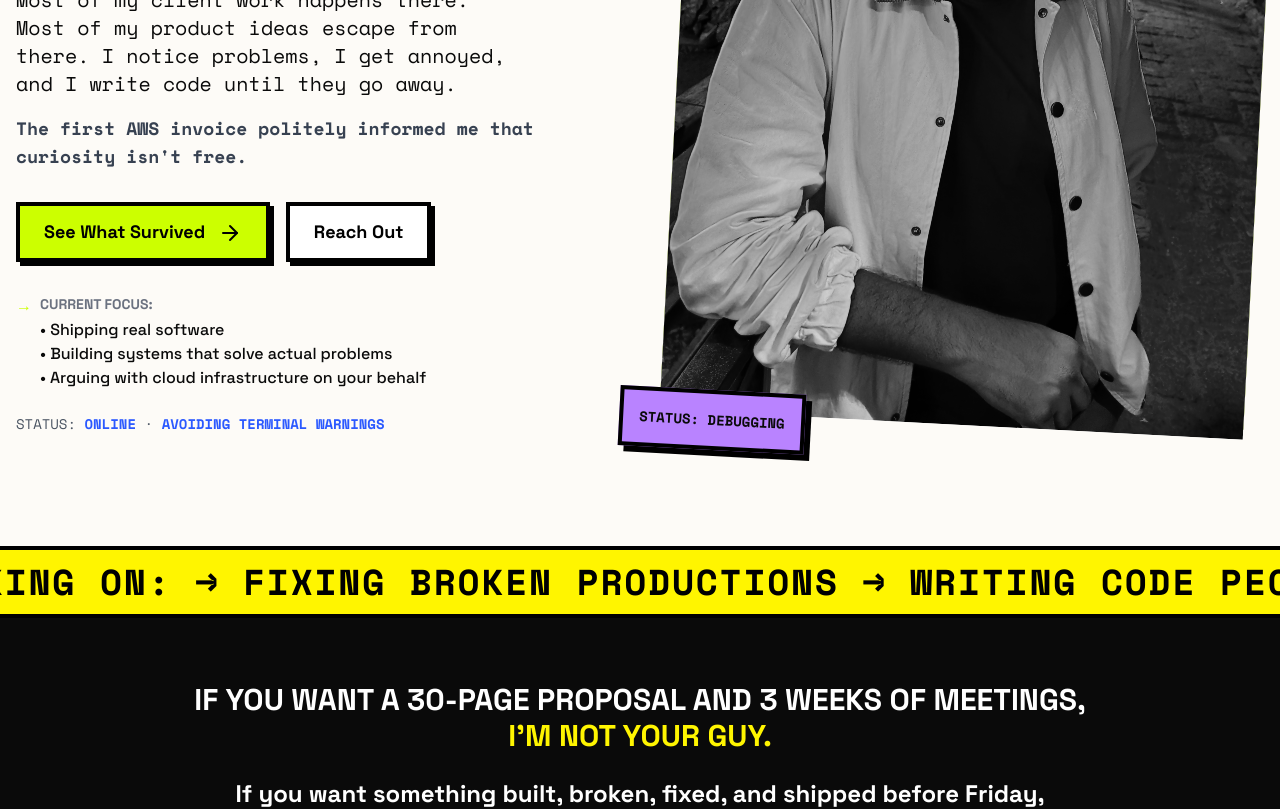
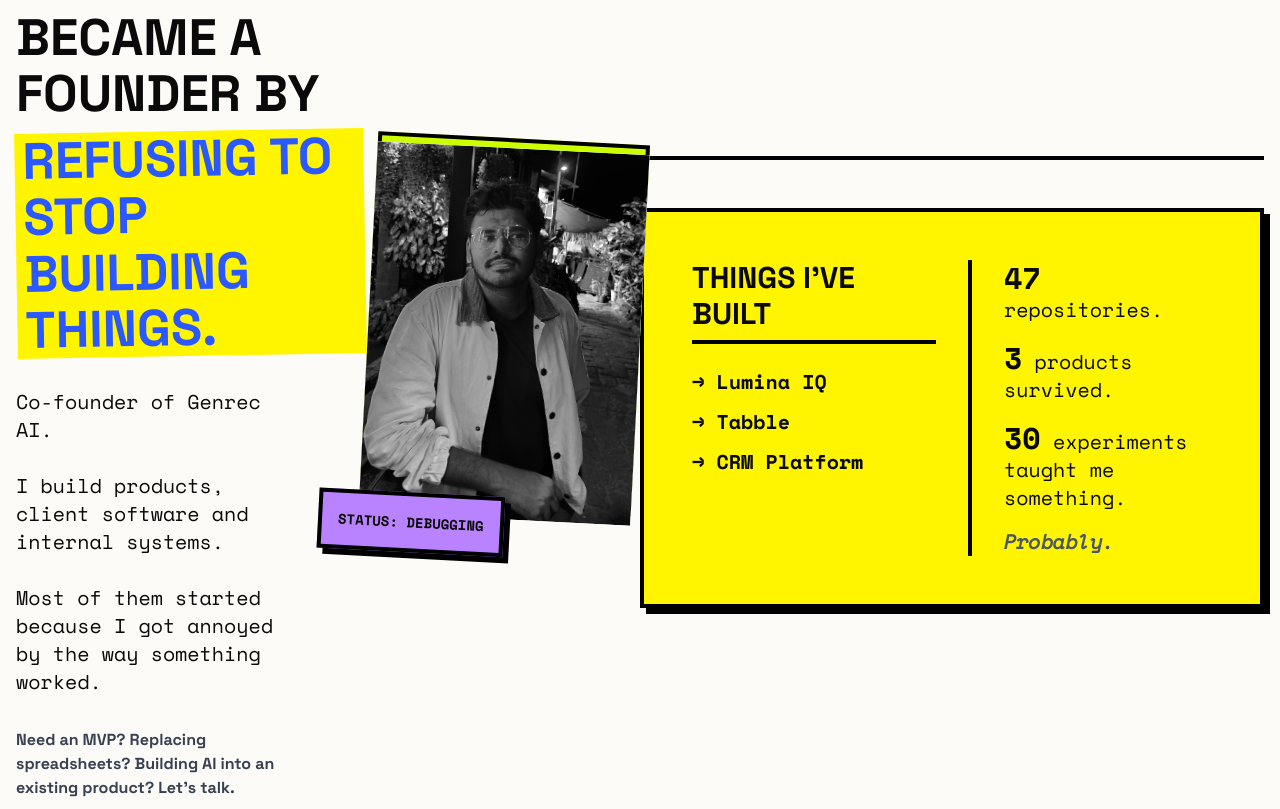
Before and after one commit to JaiSamyukth/jaisamyukth-portfolio, a React (Vite) app: page / in a window 1280 px wide. Shown: the part 560-1369 px from the top of the page. Built offline with nearby package versions, Linux system fonts and the light colour scheme.

Commit message:
Pivot central identity to obsessive problem collector & restructure Hero

```diff
--- a/components/Hero.tsx
+++ b/components/Hero.tsx
@@ -50,38 +50,27 @@
                     </div>
 
                     <h1 className="text-[1.75rem] md:text-[2.35rem] lg:text-[3.2rem] font-black uppercase leading-[1.1] mb-8">
-                        Co-founder of <span className="text-neo-blue bg-neo-yellow px-2 inline-block transform -rotate-1">Genrec AI.</span><br />
-                        I build things.<br />
-                        Sometimes they survive.
+                        This wasn't supposed to happen.<br />
+                        A CS student who accidentally became a founder by <span className="text-neo-blue bg-neo-yellow px-2 inline-block transform -rotate-1 mt-2">refusing to stop building things.</span>
                     </h1>
 
-                    <p className="text-lg md:text-xl font-medium font-mono mb-4 max-w-lg leading-relaxed">
-                        Most of my client work happens there. Most of my product ideas escape from there. I notice problems, I get annoyed, and I write code until they go away.
+                    <p className="text-lg md:text-xl font-medium font-mono mb-8 max-w-lg leading-relaxed">
+                        Co-founder of Genrec AI.<br /><br />
+                        I build products, client software and internal systems.<br /><br />
+                        Most of them started because I got annoyed by the way something worked.
                     </p>
 
-                    <p className="text-base md:text-lg font-bold font-mono mb-8 text-gray-700">
-                        The first AWS invoice politely informed me that curiosity isn't free.
-                    </p>
+                    <div className="mb-8 text-base font-medium max-w-xl">
+                        <p className="font-bold text-gray-700">Need an MVP? Replacing spreadsheets? Building AI into an existing product? Let's talk.</p>
+                    </div>
 
                     <div className="flex flex-col sm:flex-row gap-4 w-full sm:w-auto mb-8">
                         <NeoButton onClick={() => navigate('/work')}>
-                            See What Survived <ArrowRight className="inline ml-2" />
+                            See My Work <ArrowRight className="inline ml-2" />
                         </NeoButton>
                         <NeoButton variant="secondary" onClick={() => navigate('/contact')}>
-                            Reach Out
+                            Start a Conversation
                         </NeoButton>
-                    </div>
-
-                    <div className="mb-6 text-base font-medium max-w-xl">
-                        <div className="flex items-start gap-2">
-                            <span className="text-neo-green font-bold">→</span>
-                            <div>
-                                <div className="font-bold uppercase text-sm text-gray-500 mb-1">Current Focus:</div>
-                                <div>• Shipping real software</div>
-                                <div>• Building systems that solve actual problems</div>
-                                <div>• Arguing with cloud infrastructure on your behalf</div>
-                            </div>
-                        </div>
                     </div>
 
                     <div className="text-sm font-mono text-gray-600">
@@ -127,6 +116,26 @@
                 </motion.div>
 
             </div>
+
+            {/* Things I've Built / Stats Block */}
+            <div className="max-w-7xl mx-auto w-full mt-24 border-t-4 border-black pt-12">
+                <div className="grid grid-cols-1 md:grid-cols-2 gap-8 bg-neo-yellow border-4 border-black p-8 md:p-12 shadow-neo">
+                    <div>
+                        <h2 className="text-3xl font-black uppercase mb-6 border-b-4 border-black pb-2 inline-block">Things I've Built</h2>
+                        <div className="font-mono text-xl font-bold space-y-3">
+                            <p className="hover:translate-x-2 transition-transform cursor-pointer" onClick={() => navigate('/work')}>→ Lumina IQ</p>
+                            <p className="hover:translate-x-2 transition-transform cursor-pointer" onClick={() => navigate('/work')}>→ Tabble</p>
+                            <p className="hover:translate-x-2 transition-transform cursor-pointer" onClick={() => navigate('/work')}>→ CRM Platform</p>
+                        </div>
+                    </div>
+                    <div className="font-mono text-xl font-medium space-y-4 md:border-l-4 md:border-black md:pl-8 flex flex-col justify-center">
+                        <p><span className="font-black text-3xl">47</span> repositories.</p>
+                        <p><span className="font-black text-3xl">3</span> products survived.</p>
+                        <p><span className="font-black text-3xl">30</span> experiments taught me something.</p>
+                        <p className="text-gray-600 italic mt-4 font-bold">Probably.</p>
+                    </div>
+                </div>
+            </div>
         </section>
     );
 };
--- a/pages/About.tsx
+++ b/pages/About.tsx
@@ -24,7 +24,7 @@
                             Jai <br /> <span className="text-transparent bg-clip-text bg-gradient-to-r from-neo-yellow to-neo-green" style={{ WebkitTextStroke: '2px white' }}>Samyukth</span> B U.
                         </h1>
                         <p className="text-xl md:text-2xl font-medium font-mono text-gray-300 max-w-2xl">
-                            Co-founder of Genrec AI. I write code until it works. Sometimes it survives production. Sometimes I spend all night fixing it.
+                            I notice inefficient systems. I become obsessed with them. I build software until they stop being inefficient.
                         </p>
                     </RevealCard>
                 </div>
@@ -55,7 +55,7 @@
                         <RevealCard delay={0.2} className="bg-neo-yellow border-4 border-black p-8 shadow-neo">
                             <h2 className="text-2xl font-black uppercase mb-4">Why I Build</h2>
                             <p className="font-medium text-lg leading-relaxed">
-                                I don't like software that needs training manuals. There's always a gap between how people actually do things and how the software assumes they do them. I just try to close that gap before the user gives up.
+                                I can't ignore inefficient systems. I watch people do things manually, panic slightly at how much time they are burning, and then disappear to write code until the problem goes away. Everything I build starts exactly like that.
                             </p>
                         </RevealCard>
 
```
Also changed, not shown: 1 other file (tests, documents, lock files or other folders).
